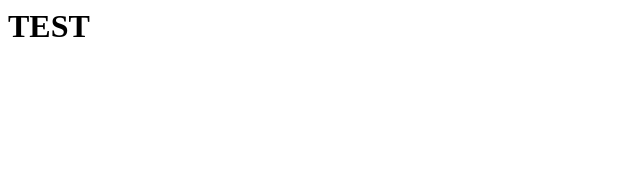
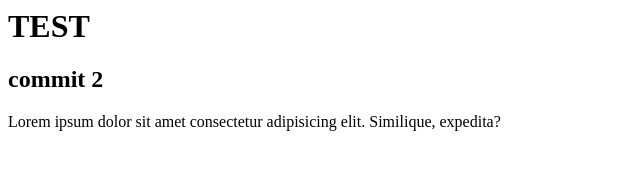
Before and after one commit to Dr-Vegapunk007/formation-git-ifiag, a plain HTML site: page index.html in a window 1280 px wide. Shown: the whole page, without its empty margins (0-640 px from the left). Drawn offline with Linux system fonts and the light colour scheme.

Commit message:
add h2 + paragraph lorem

```diff
--- a/index.html
+++ b/index.html
@@ -6,6 +6,8 @@
 </head>
 <body>
   <h1>TEST</h1>
+  <h2>commit 2</h2>
+  <p>Lorem ipsum dolor sit amet consectetur adipisicing elit. Similique, expedita?</p>
 </body>
 </html>
 
@@ -25,5 +27,9 @@ commandes:
 
 7- git add FILE_NAME : to include a file in what will be committed(saved or achived)
 
+8- git add .  : to add all files in your project
+
+9- git commit -m "add comment to remember what is the commit for or what's the update" : commande pour savaugarder nouveau version
+
 we can say that git have tree zones: local zone //staging zone // zone head or savaugard
 -->
```
